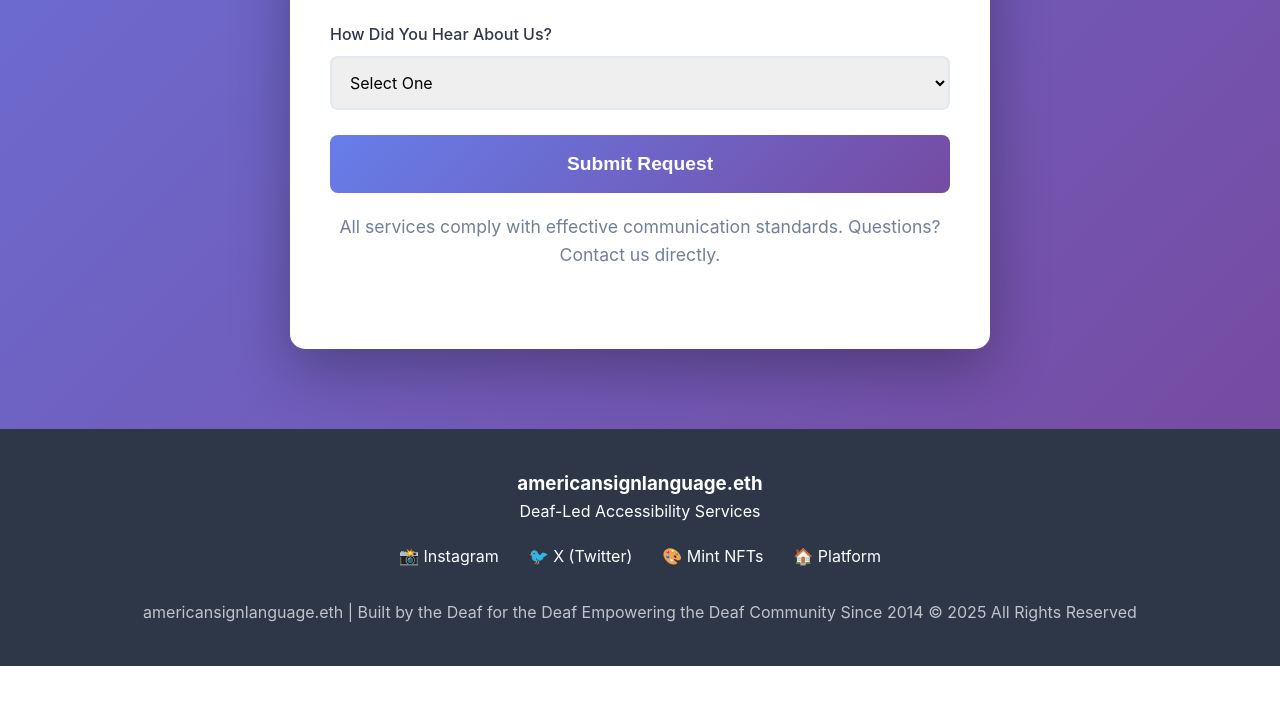
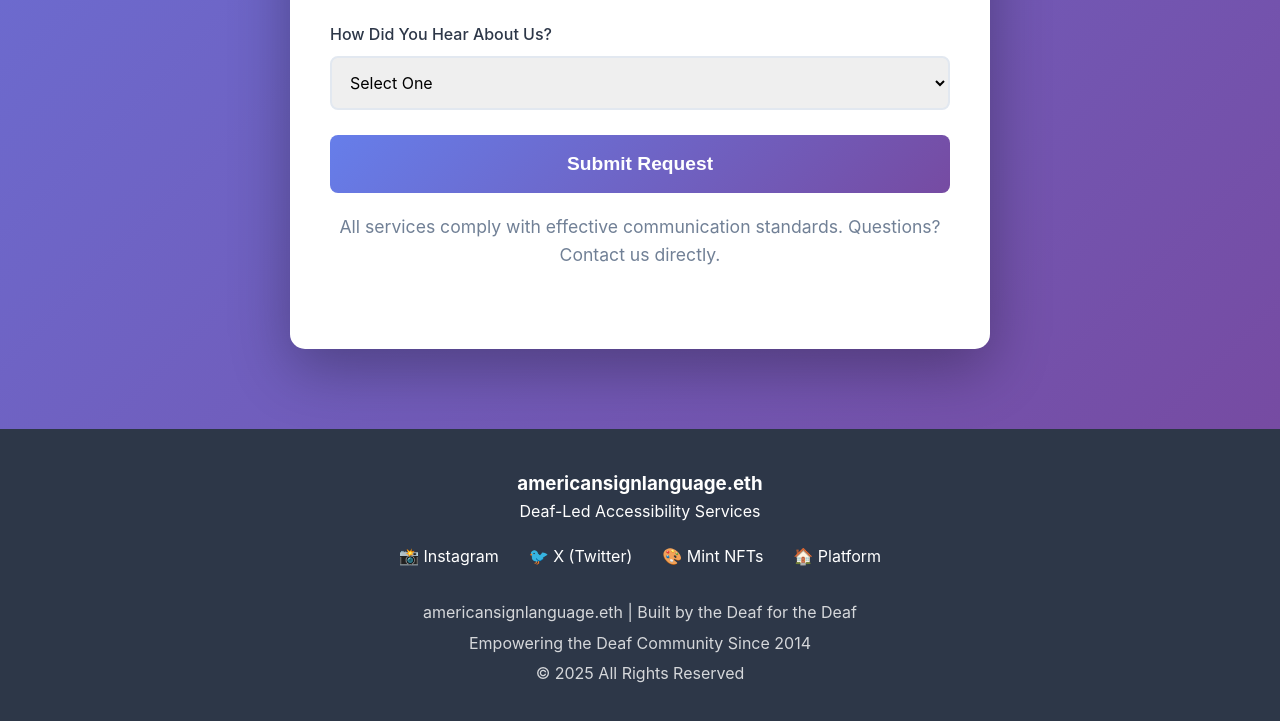
Before and after one commit to DeafHustle/vrs-live-final, a website: page request-service.html in a window 1280 px wide. Shown: the part 4267-4988 px from the top of the page. Before the commit the page ends 4933 px from the top, so only its background shows below. Drawn offline with Linux system fonts and the light colour scheme.

Commit message:
Update and rename index1.html to request-service.html

```diff
--- a/index1.html
+++ b/request-service.html
@@ -593,11 +593,11 @@
         <a href="/">🏠 Platform</a>
       </div>
 
-      <p style="margin-top: 30px; opacity: 0.7;">americansignlanguage.eth | Built by the Deaf for the Deaf
-
-Empowering the Deaf Community Since 2014
-
-© 2025 All Rights Reserved</p>
+      <div style="margin-top: 30px; opacity: 0.8;">
+        <p>americansignlanguage.eth | Built by the Deaf for the Deaf</p>
+        <p style="margin-top: 5px;">Empowering the Deaf Community Since 2014</p>
+        <p style="margin-top: 5px;">© 2025 All Rights Reserved</p>
+      </div>
     </div>
   </footer>
 
```
